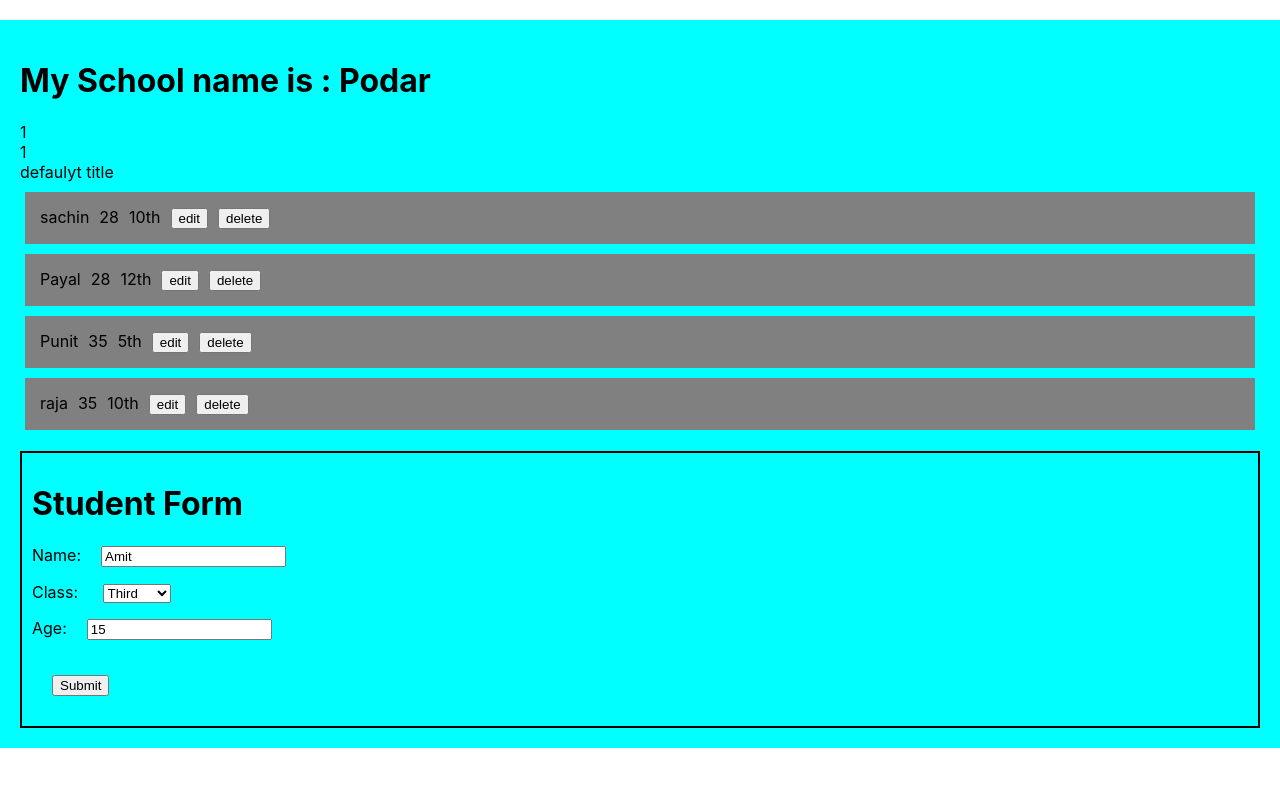
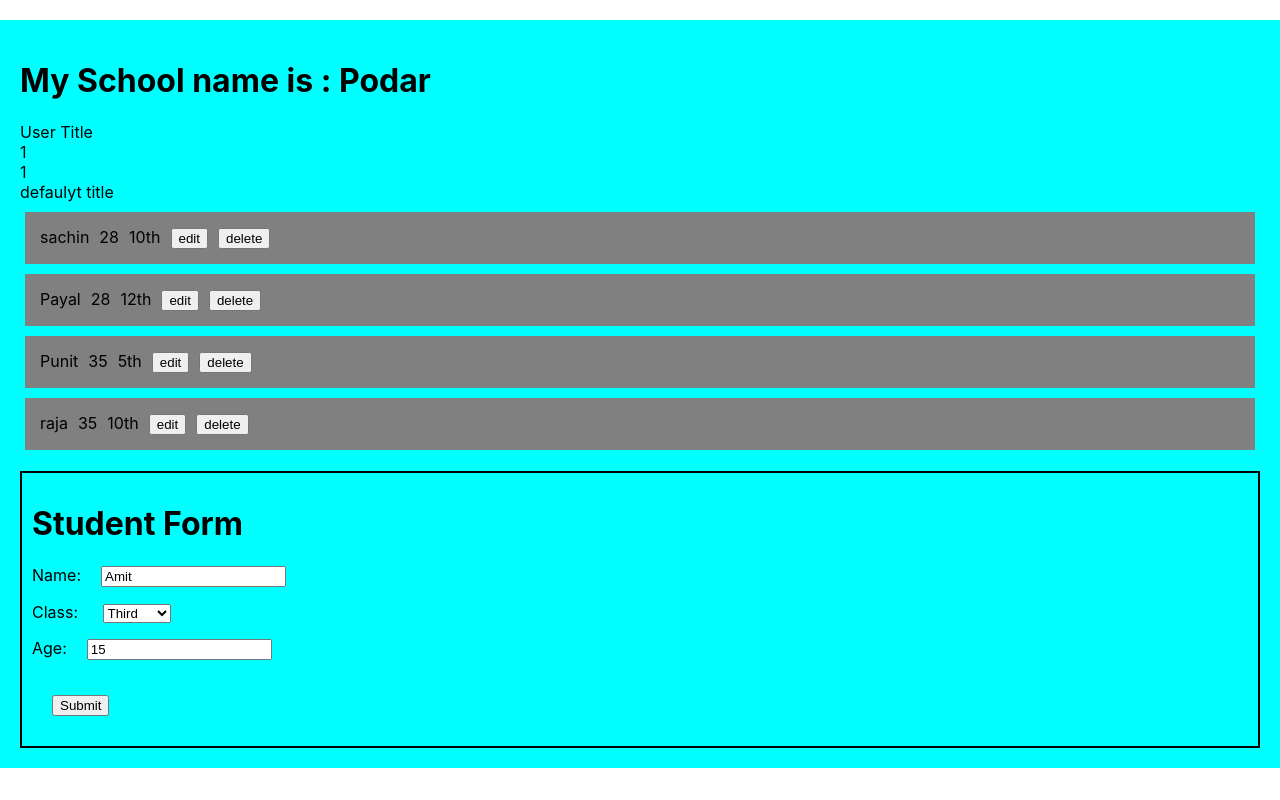
Before and after one commit to punit355743/reactjs-student-demo-app, a React (Create React App) app: page / in a window 1280 px wide. Built offline with nearby package versions, Linux system fonts and the light colour scheme; no server answers.

Commit message:
User Title added

```diff
--- a/src/components/user-title/UserTitle.js
+++ b/src/components/user-title/UserTitle.js
@@ -3,6 +3,7 @@ import React from 'react';
 function UserTitle({ title: { userId, id, title, completed } }) {
     return (
         <div>
+            <div>User Title</div>
             <div>{userId}</div>
             <div>{id}</div>
             <div>{title}</div>
```
